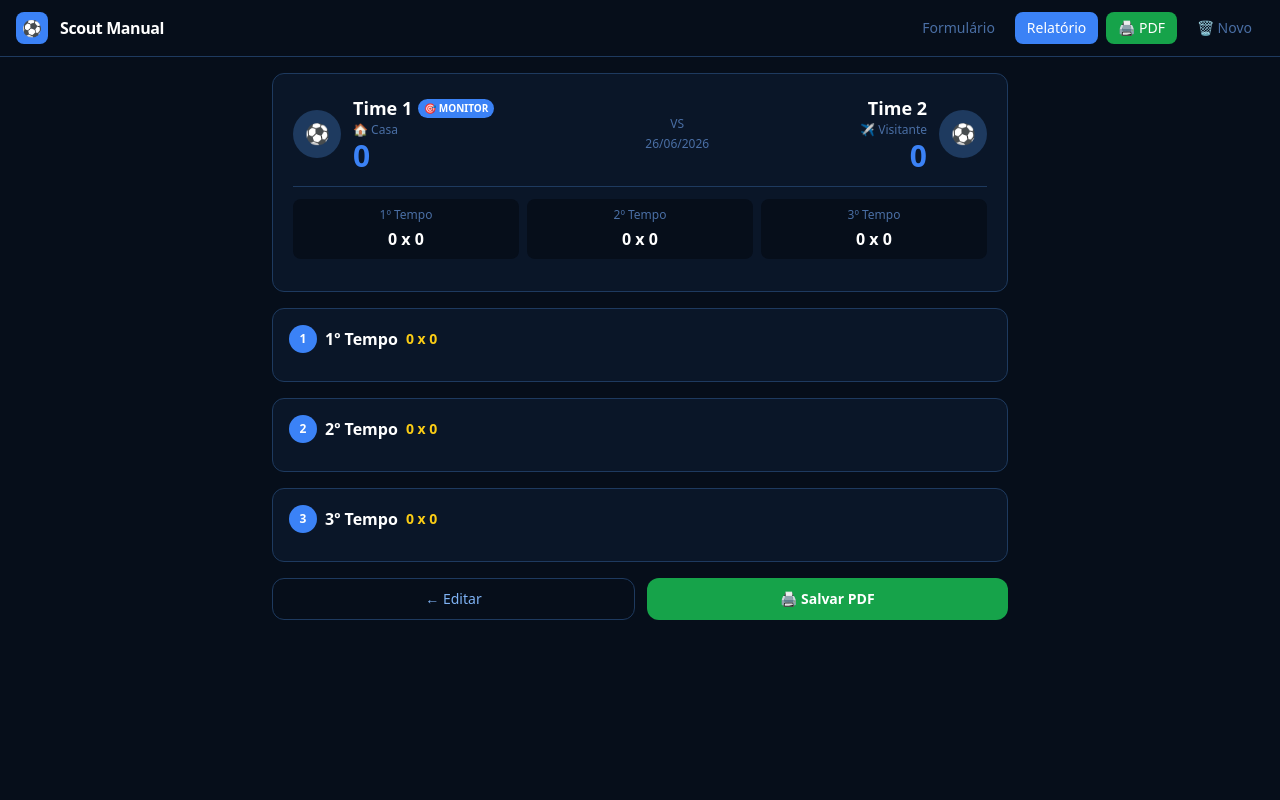
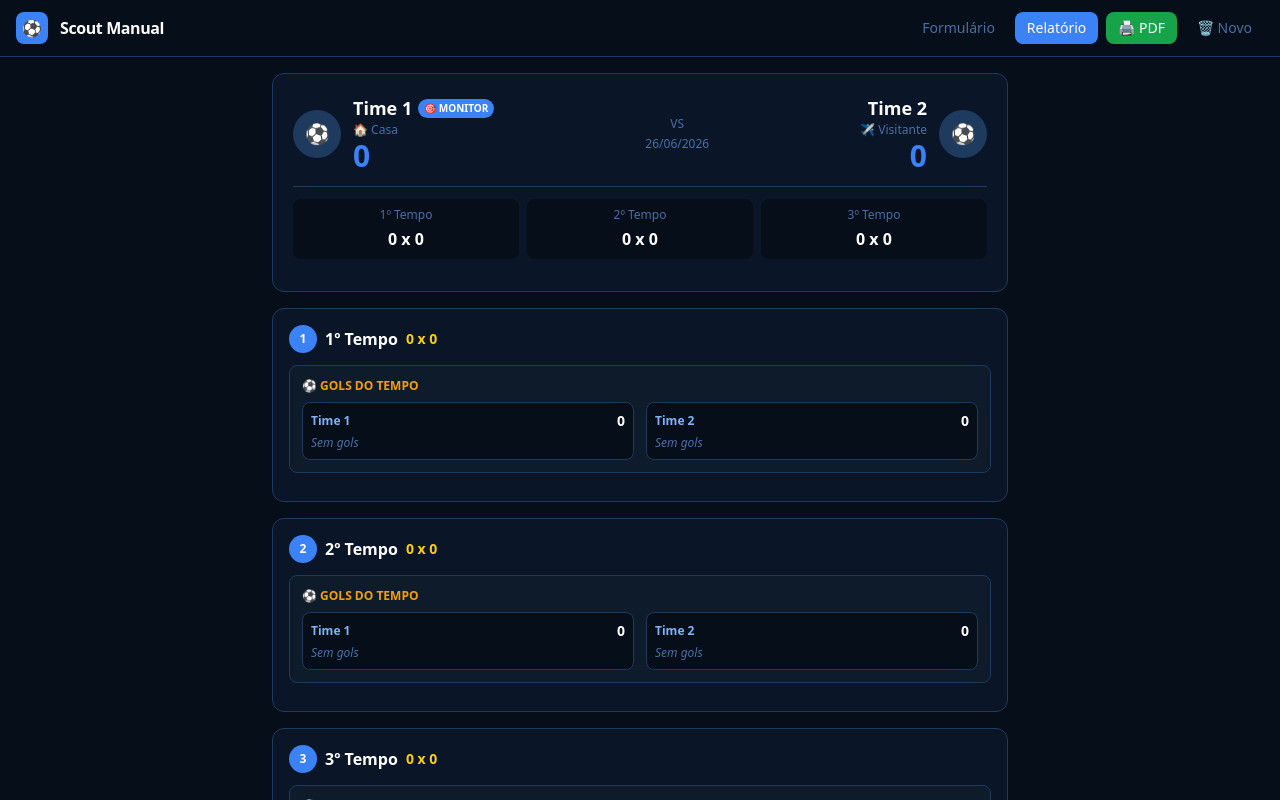
Before and after one commit to cattaiflix/scout-manual, a React (Create React App) app: page / in a window 1280 px wide. Both pictures are taken after a click on the button "Relatório". Shown: the top 800 px of the page. Built offline with nearby package versions, Linux system fonts and the light colour scheme; the HTML template or start-up script is replaced by a standard one.

Commit message:
Add files via upload

```diff
--- a/src/App.jsx
+++ b/src/App.jsx
@@ -292,19 +292,28 @@ export default function App() {
         }
 
         @media print {
+          /* Color adjust precisa estar DENTRO de um seletor, não solto */
+          html {
             -webkit-print-color-adjust: exact !important;
             print-color-adjust: exact !important;
+          }
 
           /* Ocultar nav, botões e elementos de tela */
           .no-print { display: none !important; }
 
-          /* Fundo branco geral — exclui células do heatmap */
-          body, html { background: #ffffff !important; color: #111827 !important; }
-          body *:not(.heat-0):not(.heat-lo):not(.heat-md):not(.heat-hi):not(.heat-bar) {
-            background-color: #ffffff !important;
+          /* Fundo branco geral */
+          body, html {
+            background: #ffffff !important;
+            color: #111827 !important;
+          }
+          body * {
             color: #111827 !important;
             box-shadow: none !important;
             border-color: #d1d5db !important;
+          }
+          /* Fundo branco só para elementos que NÃO são heatmap */
+          body *:not(.heat-0):not(.heat-lo):not(.heat-md):not(.heat-hi):not(.heat-bar) {
+            background-color: #ffffff !important;
           }
 
           /* Cards — borda visível e sem quebra de página no meio */
@@ -315,39 +324,37 @@ export default function App() {
             margin-bottom: 8pt !important;
           }
           .print-inner {
-            background-color: #f3f4f6 !important;
             border: 1px solid #d1d5db !important;
             page-break-inside: avoid !important;
             break-inside: avoid !important;
           }
+          .print-inner:not(.heat-bar),
           .print-inner *:not(.heat-0):not(.heat-lo):not(.heat-md):not(.heat-hi):not(.heat-bar) {
             background-color: #f3f4f6 !important;
           }
 
-          /* Parciais */
-          .print-partial,
-          .print-partial *:not(.heat-0):not(.heat-lo):not(.heat-md):not(.heat-hi) {
-            background-color: #f3f4f6 !important;
+          /* Cores de texto funcionais */
+          .print-score { color: #1d4ed8 !important; }
+          .print-badge-monitor,
+          .print-badge-monitor * {
+            background-color: #1d4ed8 !important;
+            color: #ffffff !important;
           }
-
-          /* Cores de texto funcionais */
-          .print-score         { color: #1d4ed8 !important; }
-          .print-badge-monitor { background-color: #1d4ed8 !important; color: #ffffff !important; }
           .res-green  { color: #15803d !important; }
           .res-red    { color: #b91c1c !important; }
           .res-yellow { color: #92400e !important; }
 
-          /* ── Heatmap — cores da tela mantidas na impressão ── */
-          .heat-0   { background-color: #e5e7eb !important; color: #6b7280 !important; }
-          .heat-lo  { background-color: #22c55e !important; color: #ffffff !important; }
-          .heat-md  { background-color: #f59e0b !important; color: #ffffff !important; }
-          .heat-hi  { background-color: #ef4444 !important; color: #ffffff !important; }
-          .heat-bar { background-color: #334155 !important; color: #94a3b8 !important; }
-          .heat-0 span  { background-color: #e5e7eb !important; color: #6b7280 !important; }
-          .heat-lo span { background-color: #22c55e !important; color: #ffffff !important; }
-          .heat-md span { background-color: #f59e0b !important; color: #ffffff !important; }
-          .heat-hi span { background-color: #ef4444 !important; color: #ffffff !important; }
-          .heat-bar span { background-color: #334155 !important; color: #94a3b8 !important; }
+          /* ── HEATMAP — cores fortes mantidas (alta especificidade) ── */
+          .print-card .heat-lo,
+          .print-card .heat-lo span { background-color: #16a34a !important; color: #ffffff !important; }
+          .print-card .heat-md,
+          .print-card .heat-md span { background-color: #d97706 !important; color: #ffffff !important; }
+          .print-card .heat-hi,
+          .print-card .heat-hi span { background-color: #dc2626 !important; color: #ffffff !important; }
+          .print-card .heat-0,
+          .print-card .heat-0 span { background-color: #e5e7eb !important; color: #6b7280 !important; }
+          .print-card .heat-bar,
+          .print-card .heat-bar span { background-color: #f3f4f6 !important; color: #374151 !important; }
         }
       `}</style>
 
@@ -703,25 +710,27 @@ export default function App() {
                 <span className="text-sm text-yellow-400 font-bold">{p.gols1.length} x {p.gols2.length}</span>
                 {p.formacao && <span className="ml-auto bg-[#1e3a5f] text-[#7fb3f5] text-xs px-2 py-0.5 rounded-full font-mono">{p.formacao}</span>}
               </div>
-              {(p.gols1.length>0||p.gols2.length>0) && (
-                <div className="grid grid-cols-2 gap-2 mb-3">
+              <div className="print-inner bg-[#0d1b2a] rounded-lg p-3 border border-[#1e3a5f] mb-3">
+                <p className="text-xs font-bold text-[#f59e0b] uppercase mb-2">⚽ Gols do Tempo</p>
+                <div className="grid grid-cols-2 gap-3">
                   {[["gols1",header.time1||"Time 1"],["gols2",header.time2||"Time 2"]].map(([key,name])=>(
-                    p[key].length>0 && (
-                      <div key={key} className="print-inner bg-[#0d1b2a] rounded-lg p-2 border border-[#1e3a5f]">
-                        <p className="text-xs font-bold text-[#7fb3f5] mb-1">{name}</p>
+                    <div key={key} className="bg-[#060e1a] rounded-lg p-2 border border-[#1e3a5f]">
+                      <div className="flex items-center justify-between mb-1">
+                        <p className="text-xs font-bold text-[#7fb3f5] truncate">{name}</p>
+                        <span className="text-sm font-black text-white">{p[key].length}</span>
+                      </div>
                       <div className="space-y-1">
-                          {p[key].map((g,gi)=>(
+                        {p[key].length>0 ? p[key].map((g,gi)=>(
                           <div key={gi} className="flex items-center gap-1">
                             <span className="text-xs text-[#4a6fa5]">{gi+1}.</span>
                             {goalTypeBadge(g.tipo)}
                           </div>
+                        )) : <p className="text-xs text-[#4a6fa5] italic">Sem gols</p>}
+                      </div>
+                    </div>
                   ))}
                 </div>
               </div>
-                    )
-                  ))}
-                </div>
-              )}
               <div className="grid grid-cols-1 gap-2 text-sm">
                 {[["⚔️ Ataque",p.ataque],["🛡 Defesa",p.defesa],["🔄 Saída",p.saida],["⭐ Destaques",p.destaques]].map(([l,v])=>v&&(
                   <div key={l} className="print-inner bg-[#0d1b2a] rounded-lg p-3 border border-[#1e3a5f]">
```
Lines whose indentation alone changed are shown as unchanged.
